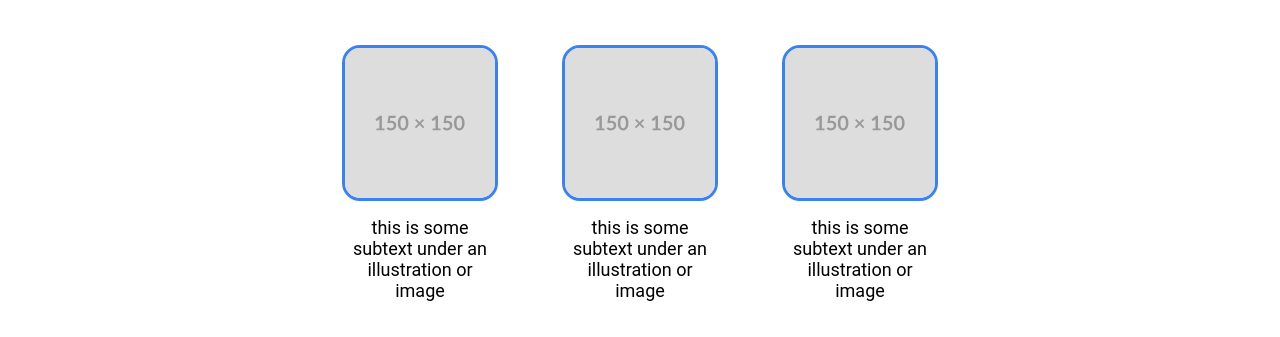
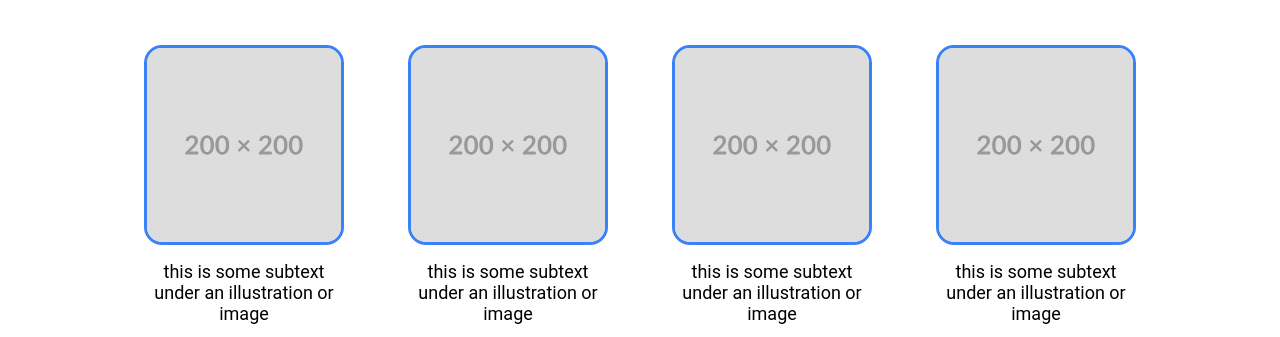
Before and after one commit to Boodac/landing-page, a plain HTML site: page index.html in a window 1280 px wide. Shown: the part 615-952 px from the top of the page. Drawn offline with Linux system fonts and the light colour scheme.

Commit message:
Correct CSS bugs. Swap placeholder image.

```diff
--- a/index.html
+++ b/index.html
@@ -31,13 +31,13 @@
         <div class="information">
             <h2>Some random information.</h2>
             <div class="image-row">
-                <div class="imgtxt"><img class="images" src="150x150.svg" />
+                <div class="imgtxt"><img class="images" src="200x200.svg" />
                 <p>this is some subtext under an illustration or image</p></div>
-                <div class="imgtxt"><img class="images" src="150x150.svg" />
+                <div class="imgtxt"><img class="images" src="200x200.svg" />
                 <p>this is some subtext under an illustration or image</p></div>
-                <div class="imgtxt"><img class="images" src="150x150.svg" />
+                <div class="imgtxt"><img class="images" src="200x200.svg" />
                 <p>this is some subtext under an illustration or image</p></div>
-                <div class="imgtxt"><img class="images" src="150x150.svg" />
+                <div class="imgtxt"><img class="images" src="200x200.svg" />
                 <p>this is some subtext under an illustration or image</p></div>
             </div>
         </div>
--- a/style.css
+++ b/style.css
@@ -100,10 +100,9 @@ h2 {
     display: flex;
     justify-content: center;
     gap: 4rem;
-    flex-wrap: wrap;
 }
 
-@media only screen and (max-width:900px) {
+@media only screen and (max-width:1079px) {
     .image-row {
         flex-wrap: wrap;
     }
@@ -119,6 +118,8 @@ h2 {
 .images {
     border: 3px solid #3882f6;
     border-radius: 1em;
+    max-width: 200px;
+    height: auto;
 }
 
 .testimonial {
```
Also changed, not shown: 200x200.svg (added).
